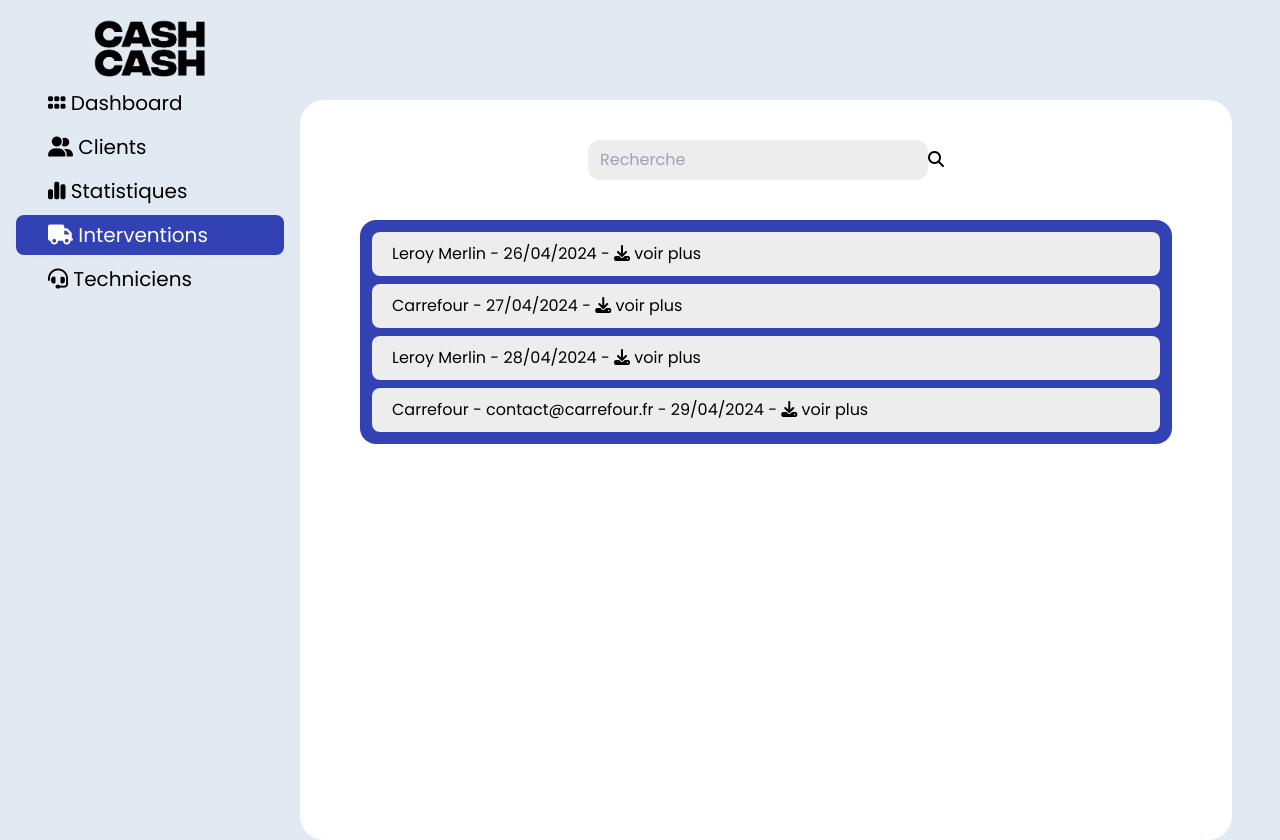
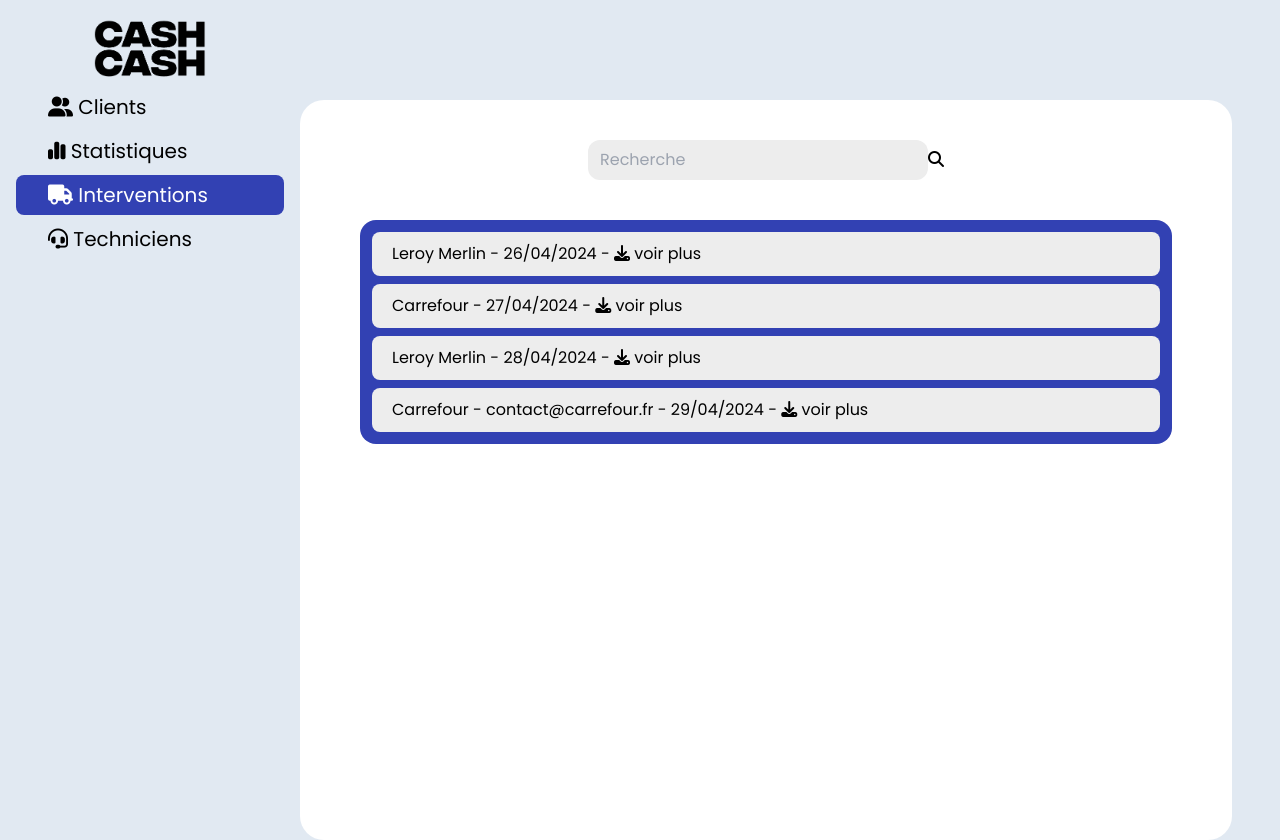
Before and after one commit to CashCash2SioSlam/Cash_Cash, a Vue app in the folder front-server/: page /intervention in a window 1280 px wide. Built offline with nearby package versions, Linux system fonts and the light colour scheme.

Commit message:
delete dashboard page

```diff
--- a/front-server/src/components/MaNavigation.vue
+++ b/front-server/src/components/MaNavigation.vue
@@ -11,12 +11,6 @@
 
 
       <ul class="flex flex-col text-xl justify-start">
-          <router-link to="/">
-            <li :class="{ 'text-white bg-[#3241B3]': $route.path === '/' }" class=" py-[6px] hover:text-white hover:bg-[#3241B3] w-full rounded-lg">
-              <p class="pl-8"><i class="fa-solid fa-grip"></i> Dashboard</p>
-            </li>
-          </router-link>
-
           <router-link to="/client">
             <li :class="{ 'text-white bg-[#3241B3]': $route.path === '/client' }" class="mt-1 py-[6px] hover:text-white hover:bg-[#3241B3] w-full rounded-lg">
               <p class="pl-8"><i class="fa-solid fa-user-group"></i> Clients</p>
--- a/front-server/src/router/index.js
+++ b/front-server/src/router/index.js
@@ -1,6 +1,4 @@
 import { createRouter, createWebHistory } from 'vue-router'
-
-import HomeView from '../views/HomeView.vue'
 import ClientView from '../views/ClientView.vue';
 import StatistiqueView from '../views/StatistiqueView.vue';
 import InterventionView from '../views/InterventionView.vue';
@@ -10,8 +8,8 @@
 const routes = [
   {
     path: '/',
-    name: 'home',
-    component: HomeView
+    name: 'client',
+    component: ClientView
   },
   {
     path: '/client',
```
